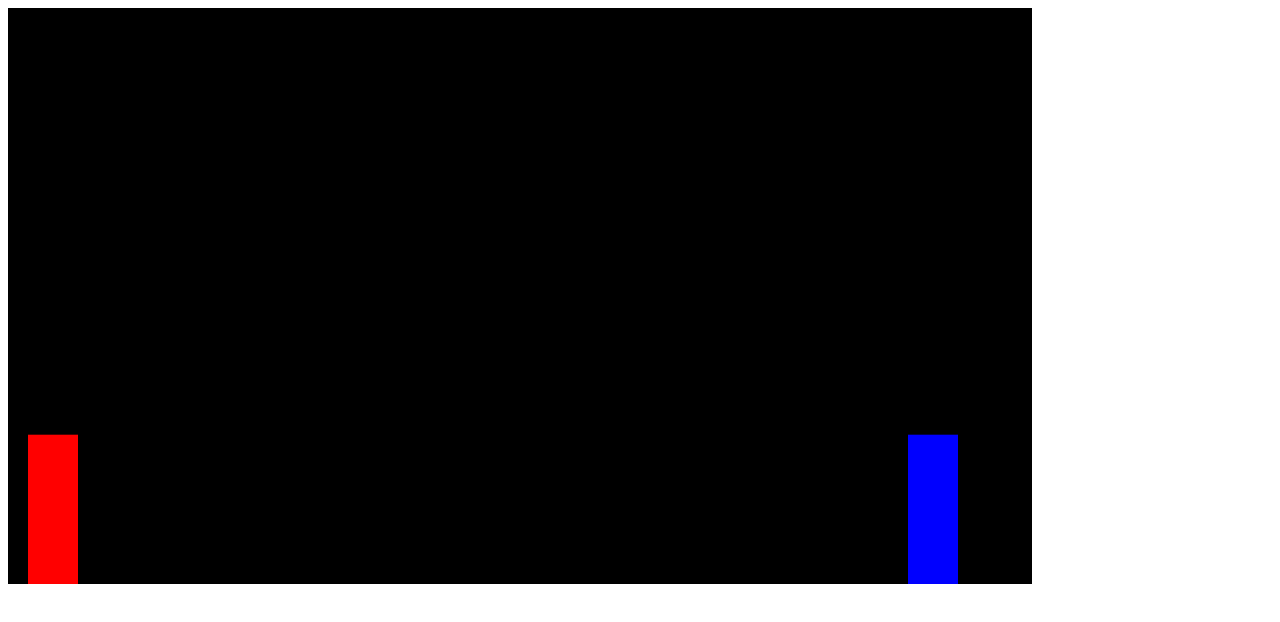
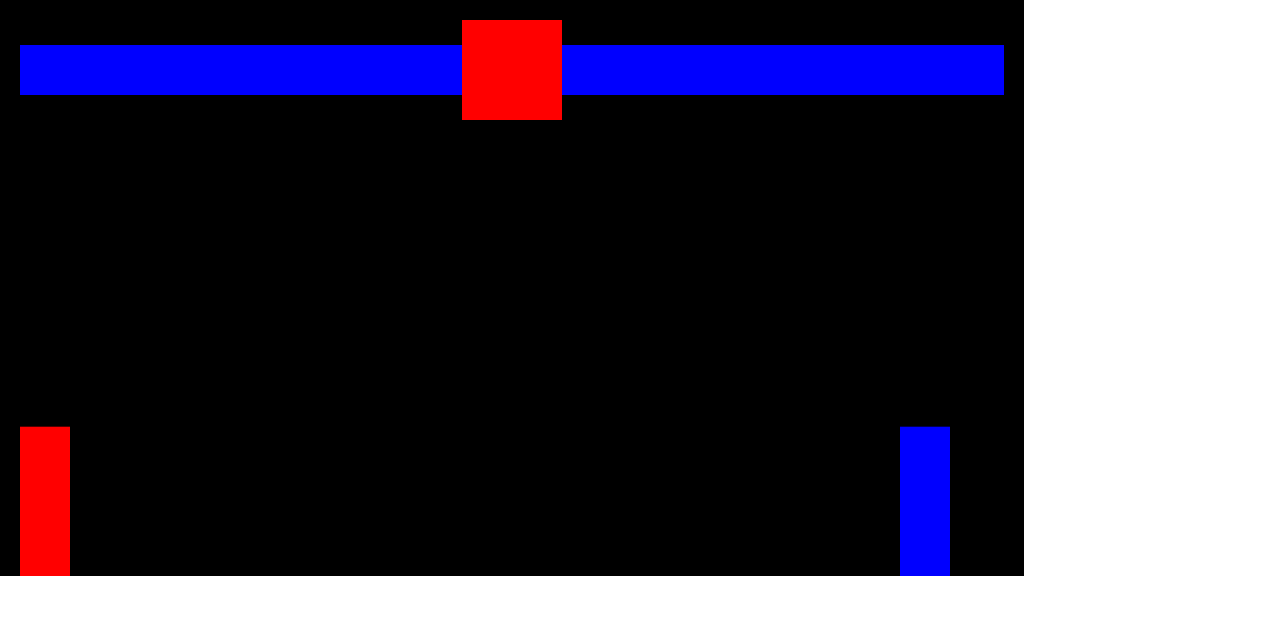
Before and after one commit to LordNtlaloe/js-fighting-game, a plain HTML site: page index.html in a window 1280 px wide. Drawn offline with Linux system fonts and the light colour scheme.

Commit message:
heath bar interface

```diff
--- a/game.js
+++ b/game.js
@@ -26,6 +26,7 @@ class Sprite{
             height: 45,
         }
         this.color = color
+        this.health = 100
     }
 
     draw(){
@@ -178,7 +179,8 @@ function animate(){
         }) &&
         player.isAttacking){
         player.isAttacking = false
-        console.log('Player Attack Successful')
+        enemy.health -= 10
+        document.querySelector('#enemy-health-bar').style.width = enemy.health + '%'
     }
 
     if(collision({
@@ -187,7 +189,8 @@ function animate(){
         }) &&
         enemy.isAttacking){
         enemy.isAttacking = false
-        console.log('Enemy Attack Successful')
+        player.health -= 10
+        document.querySelector('#player-health-bar').style.width = player.health + '%'
     }
 
 }
@@ -212,9 +215,9 @@ window.addEventListener('keydown', (event) => {
             player.lastKey = 's';
             break;
         case ' ':
-            player.attack()
-            case 'ArrowUp':
+            player.attack();
             break;
+        case 'ArrowUp':
             keys.ArrowUp.pressed = true;
             enemy.lastKey = 'ArrowUp';
             break;
--- a/index.html
+++ b/index.html
@@ -4,11 +4,29 @@
     <meta charset="UTF-8">
     <meta http-equiv="X-UA-Compatible" content="IE=edge">
     <meta name="viewport" content="width=device-width, initial-scale=1.0">
+    <link rel="stylesheet" href="./style.css">
     <title>Fighting Game</title>
 </head>
 <body>
-    <canvas id="game-canvas"></canvas>
-    <!-- <script src="/js/main.js"></script> -->
-    <script src="./game.js"></script>
+    <div class="container">
+        <div class="health-bar-container">
+            <!-- player health -->
+            <div style="position: relative; height: 50px; width: 100%; display: flex; justify-content: flex-end;">
+                <div class="health-bar player-health-bar"></div>
+                <div  id="player-health-bar" style="position: absolute; background: blue ;top: 0; right: 0; bottom: 0; width: 100%;"></div>
+            </div>
+            <!-- timer -->
+            <div id="timer"></div>
+            <!-- enemy health -->
+            <div style="position: relative; height: 50px; width: 100%;">
+                <div class="health-bar enemy-health-bar"></div>
+                <div id="enemy-health-bar" style="position: absolute; background: blue; top: 0; right: 0; bottom: 0; left: 0;"></div>
+            </div>
+            <div></div>
+        </div>
+        <canvas id="game-canvas"></canvas>
+        <!-- <script src="/js/main.js"></script> -->
+        <script src="./game.js"></script>
+    </div>
 </body>
 </html>
--- /dev/null
+++ b/style.css
@@ -0,0 +1,42 @@
+*{
+    margin: 0;
+    padding: 0;
+    box-sizing: border-box;
+}
+.container{
+    position: relative;
+    display: inline-block;
+}
+
+.container .health-bar-container{
+    position: absolute;
+    display: flex;
+    width: 100%;
+    align-items: center;
+    padding: 20px;
+}
+
+/* .health-bar{
+    background-color: yellow;
+    height: 30px;
+    width: 100%;
+} */
+
+.container .health-bar-container .player-health-bar{
+    background-color: yellow;
+    height: 50px;
+    width: 100%;
+}
+.container .health-bar-container .enemy-health-bar{
+    background-color: yellow;
+    height: 50px;
+    width: 100%;
+}
+
+
+#timer{
+    background: red;
+    width: 100px;
+    height: 100px;
+    flex-shrink: 0;
+}
```
